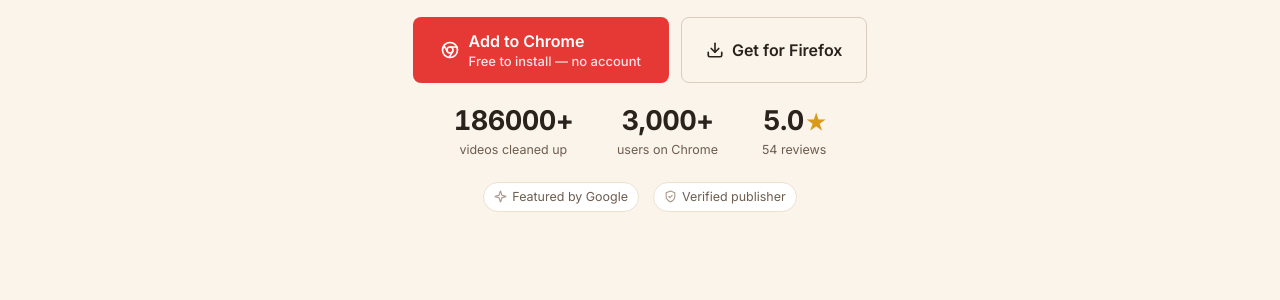
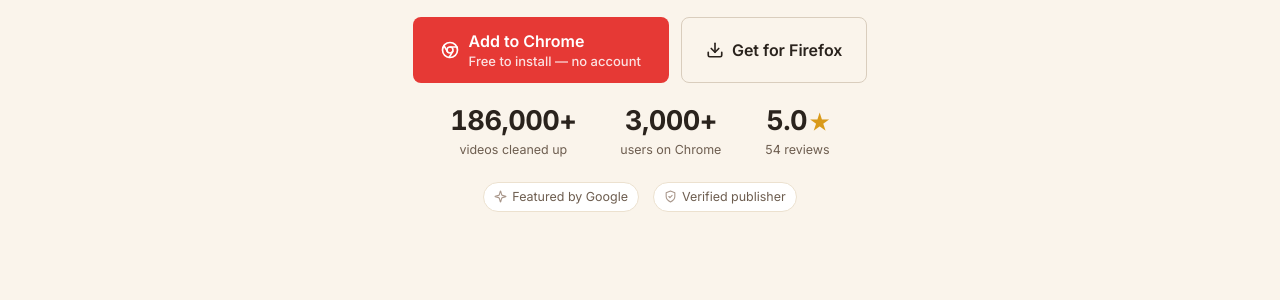
Before and after one commit to dominic-lam/tidywl-site, a Jekyll site: the page built from index.html, in a window 1280 px wide and 900 px high, scrolled down 360 px. Shown: the part 156-456 px from the top of the window. Built offline with Jekyll 4.4.1, drawn with Linux system fonts in a browser that asks for light colours.

Commit message:
chore: update usage total (auto)

```diff
--- a/_data/usage.yml
+++ b/_data/usage.yml
@@ -2,6 +2,6 @@
 # deletedTotal is a FLOOR, rounded down to the nearest 1,000, because every
 # place that renders it says "over". deletedRaw is the unrounded value the
 # monotonic guard compares against on the next run.
-deletedTotal: "186000"
+deletedTotal: "186,000"
 deletedRaw: 186111
 lastUpdated: "2026-09-01"
```
